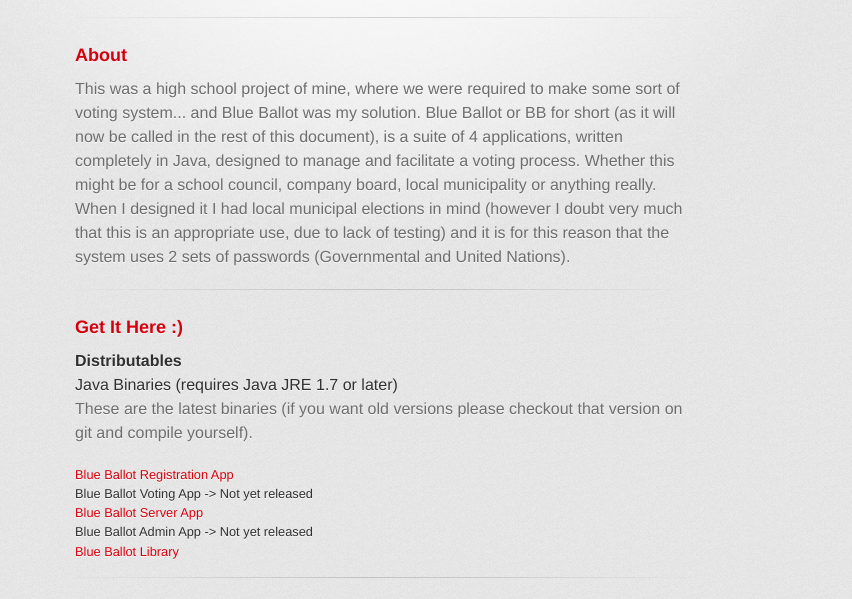
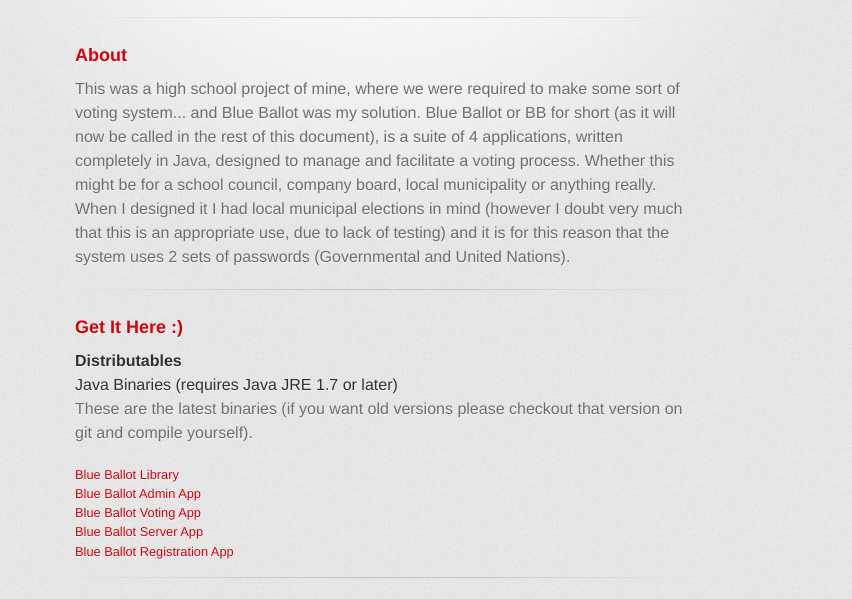
Before and after one commit to alexisvincent/BBSuite, a plain HTML site: page index.html in a window 1280 px wide. Shown: the part 346-945 px from the top of the page, without its empty margins (255-1107 px from the left). Drawn offline with Linux system fonts and the light colour scheme; a web font is replaced by a local one.

Commit message:
Latest Binaries

```diff
--- a/index.html
+++ b/index.html
@@ -52,22 +52,24 @@
 <p>These are the latest binaries (if you want old versions please checkout that version on git and compile yourself).</p>
 
 <h6>
-<a name="blue-ballot-registration-app" class="anchor" href="#blue-ballot-registration-app"><span class="octicon octicon-link"></span></a><a href="https://www.dropbox.com/s/tqzdegga8w8p415/RegistrationApp.jar">Blue Ballot Registration App</a>
+<a name="blue-ballot-library" class="anchor" href="#blue-ballot-library"><span class="octicon octicon-link"></span></a><a href="https://github.com/alexisvincent/BBLibrary/releases/download/v1.0/BBLibrary-v1.0.jar">Blue Ballot Library</a>
 </h6>
 
-<h6>
-<a name="blue-ballot-voting-app---not-yet-released" class="anchor" href="#blue-ballot-voting-app---not-yet-released"><span class="octicon octicon-link"></span></a>Blue Ballot Voting App -&gt; Not yet released</h6>
+        <h6>
+        <a name="blue-ballot-admin-app" class="anchor" href="#blue-ballot-admin-app"><span class="octicon octicon-link"></span></a><a href="https://github.com/alexisvincent/BBAdminApp/releases/download/v1.0/BBAdminApp-v1.0.jar">Blue Ballot Admin App</a>
+        </h6>
 
-<h6>
-<a name="blue-ballot-server-app" class="anchor" href="#blue-ballot-server-app"><span class="octicon octicon-link"></span></a><a href="https://www.dropbox.com/s/wi99dlfiwjskokr/ServerApp.jar">Blue Ballot Server App</a>
-</h6>
+        <h6>
+        <a name="blue-ballot-voting-app" class="anchor" href="#blue-ballot-voting-app"><span class="octicon octicon-link"></span></a><a href="https://github.com/alexisvincent/BBVotingApp/releases/download/v1.0/BBVotingApp-v1.0.jar">Blue Ballot Voting App</a>
+        </h6>
 
-<h6>
-<a name="blue-ballot-admin-app---not-yet-released" class="anchor" href="#blue-ballot-admin-app---not-yet-released"><span class="octicon octicon-link"></span></a>Blue Ballot Admin App -&gt; Not yet released</h6>
+        <h6>
+        <a name="blue-ballot-server-app" class="anchor" href="#blue-ballot-server-app"><span class="octicon octicon-link"></span></a><a href="https://github.com/alexisvincent/BBServerApp/releases/download/v1.0/BBServerApp-v1.0.jar">Blue Ballot Server App</a>
+        </h6>
 
-<h6>
-<a name="blue-ballot-library" class="anchor" href="#blue-ballot-library"><span class="octicon octicon-link"></span></a><a href="https://www.dropbox.com/s/bw434emu2egq5ue/BBLibrary.jar">Blue Ballot Library</a>
-</h6>
+        <h6>
+        <a name="blue-ballot-registration-app" class="anchor" href="#blue-ballot-registration-app"><span class="octicon octicon-link"></span></a><a href="https://github.com/alexisvincent/BBRegistrationApp/releases/download/v1.0/BBRegistrationApp-v1.0.jar">Blue Ballot Registration App</a>
+        </h6>
 
 <hr>
 
```
